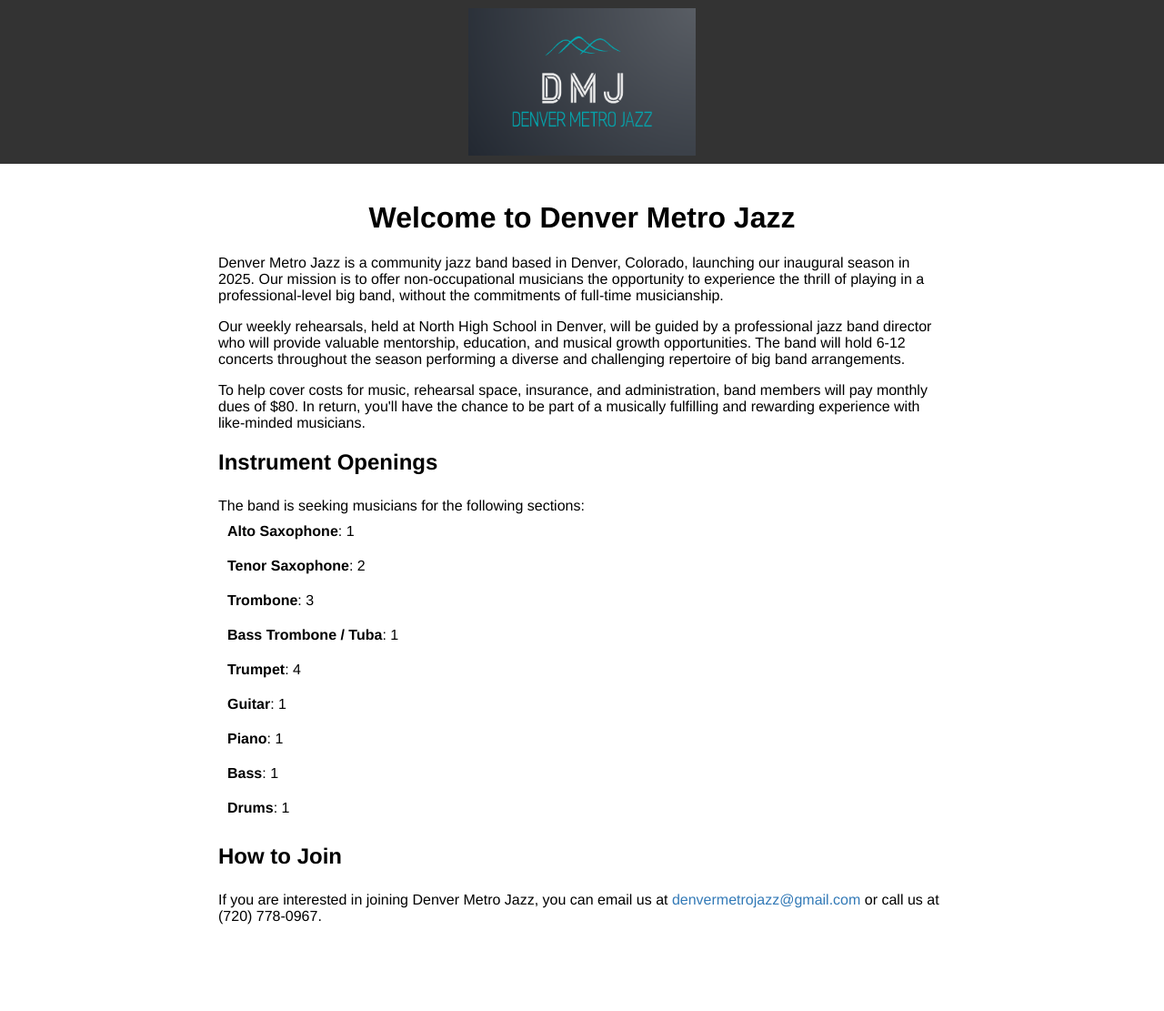
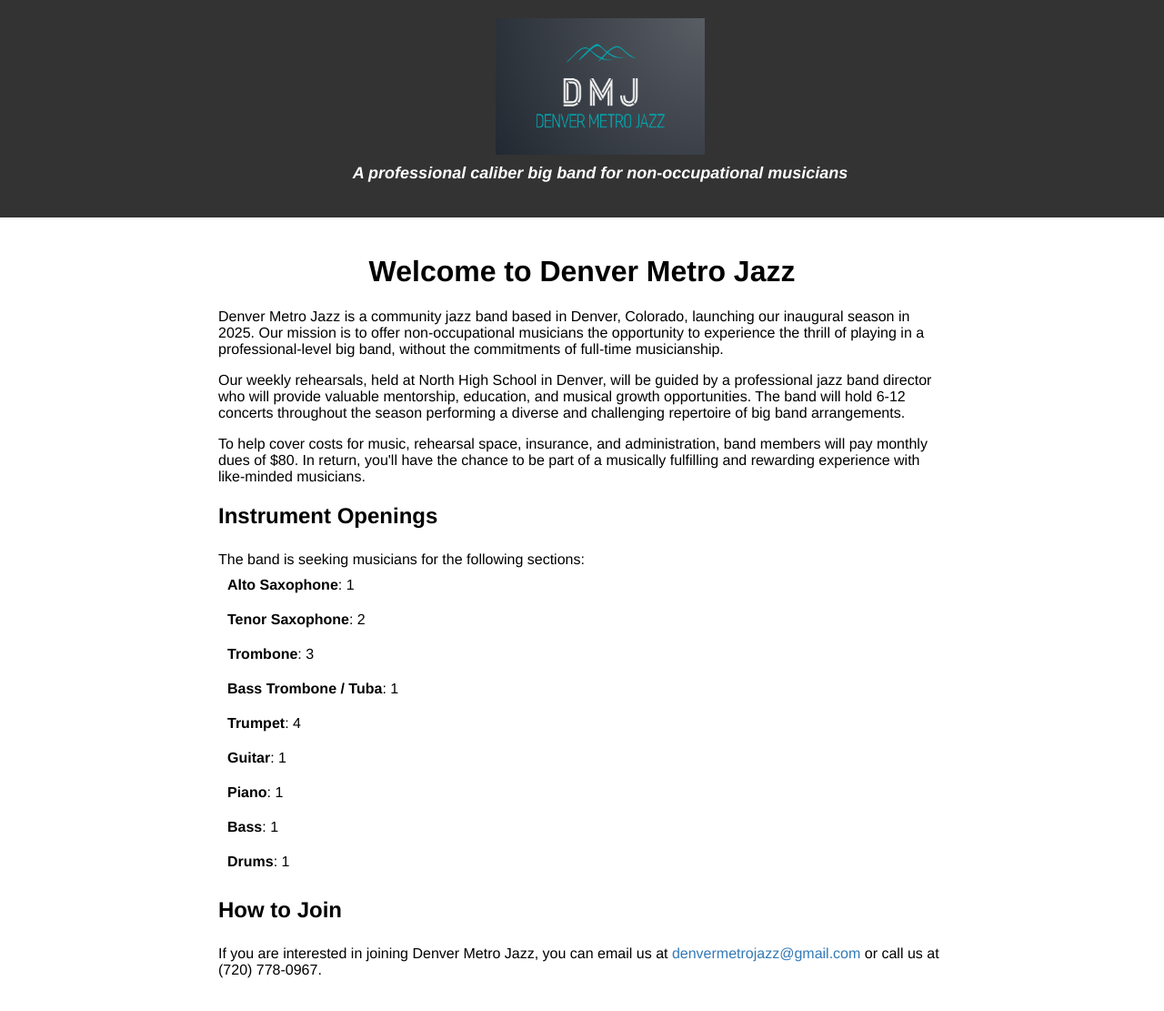
Before and after one commit to iking96/denvermetrojazz.io, a Jekyll site: the page built from index.html, in a window 1280 px wide. Shown: the whole page at 91% size. Built offline with Jekyll 4.4.1, drawn with Linux system fonts in a browser that asks for light colours; before the commit the page ends 1052 px from its top, so only the background shows below that.

Commit message:
byline and site title

```diff
--- a/_layouts/site-layout.html
+++ b/_layouts/site-layout.html
@@ -1,14 +1,15 @@
 <!DOCTYPE html>
 <html>
   <head>
-    <title>Page Title</title>
+    <title>Denver Metro Jazz Big Band</title>
     <link rel="stylesheet" href="{{ site.baseurl }}/css/style.css">
     <link rel="icon" type="image/png" href="assets/images/dmj_logo.png">
   </head>
 
   <body style="margin: 0">
     <div class="banner">
-      <img src="assets/images/dmj_logo.png">
+      <img src="assets/images/dmj_logo.png" alt="DMJ">
+      <p class="by-line">A professional caliber big band for non-occupational musicians</p>
     </div>
 
     <main class="site-main">
--- a/css/style.css
+++ b/css/style.css
@@ -11,23 +11,33 @@ h1, h2, h3, h4, h5, h6 {
 .banner {
   background-color: #333;
   width: 100%;
-  height: 20vh; /* Adjust the height as needed */
+  padding: 20px;
   overflow: hidden;
   position: relative;
   display: flex;
+  flex-direction: column;
   justify-content: center;
   align-items: center;
 }
 
 .banner img {
   max-width: 100%;
-  max-height: 90%;
+  max-height: 150px;
 }
 
 .banner h1 {
   font-size: 24px;
   color: white;
   margin: 0;
+}
+
+.by-line {
+  /* Style the by-line text */
+  font-size: 18px;
+  font-weight: bold;
+  color: white;
+  font-style: italic;
+  margin-top: 10px; /* Add some space between the image and the by-line */
 }
 
 .site-main {
```
